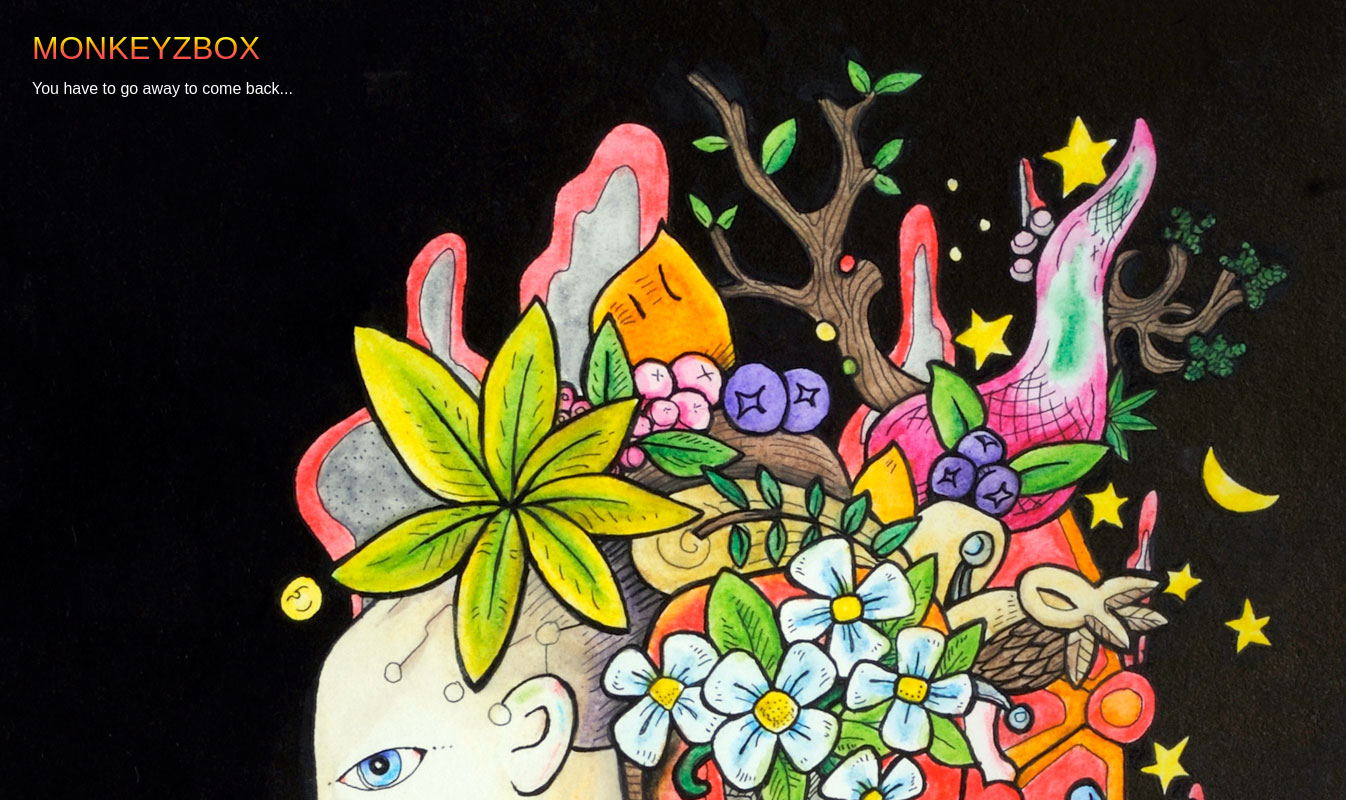
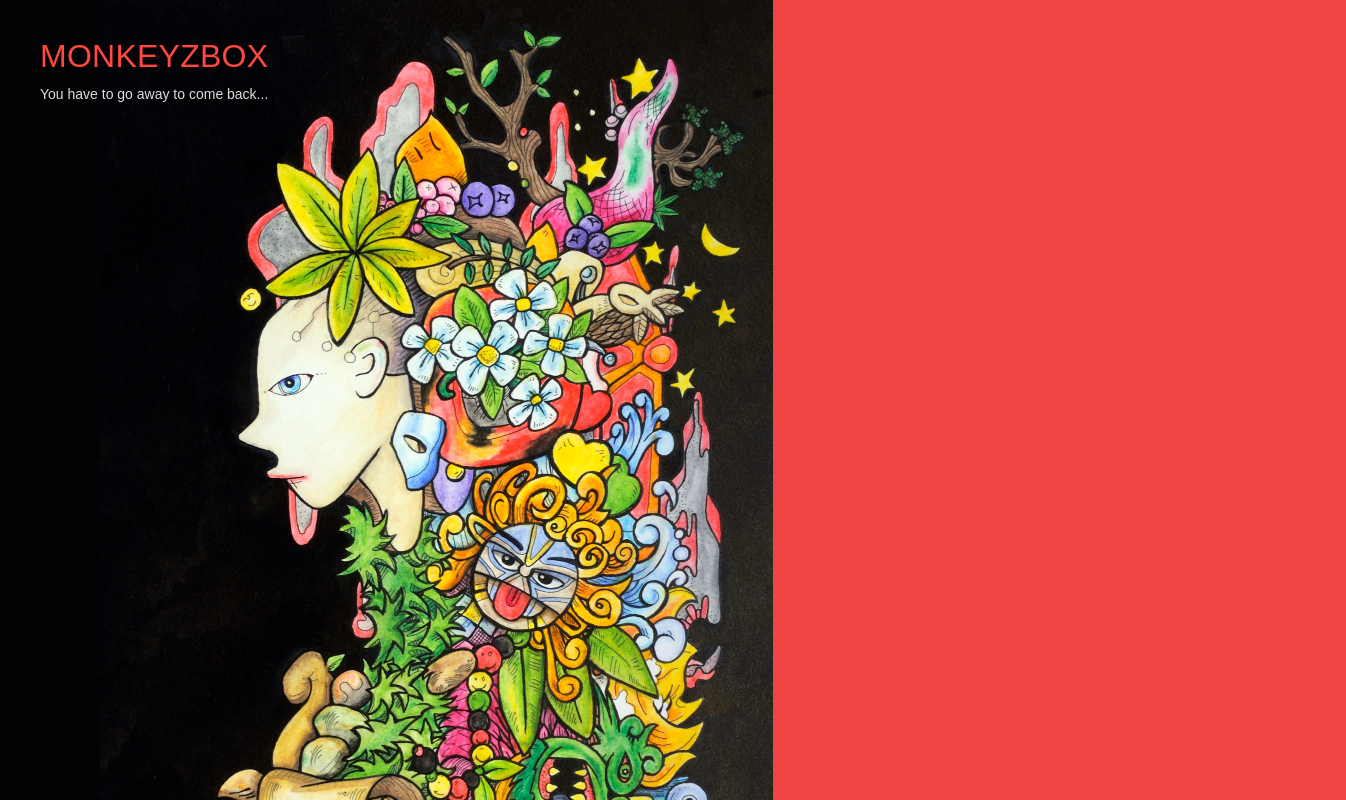
Before and after one commit to LL782/monkeyzbox, a Next.js app: page / in a window 1280 px wide. Shown: the top 800 px of the page, 1346 px wide, since content can reach past the window. Built offline with nearby package versions, Linux system fonts and the light colour scheme.

Commit message:
Red style

```diff
--- a/global-styles.css
+++ b/global-styles.css
@@ -1,5 +1,5 @@
 body {
-  background-color: #050304;
+  background: #e44 linear-gradient(90deg, #030306, #030306, #0000 200px);
   font-family: sans-serif;
   padding: 0;
   margin: 0;
@@ -7,9 +7,22 @@ body {
 
 .posterText {
   position: relative;
-  color: #fff;
-  padding: 2rem;
+  padding: 5vh;
   z-index: 10;
+}
+
+.posterText__heading {
+  color: #fe4840;
+  font-weight: normal;
+  text-transform: uppercase;
+  letter-spacing: 0.25px;
+  line-height: 1;
+  margin: 0;
+}
+
+.posterText__body {
+  color: #ddd;
+  font-size: 0.875rem;
 }
 
 .poster {
@@ -17,31 +30,21 @@ body {
   top: 0;
   right: 0;
   bottom: 0;
-  left: 0;
+  left: 100px;
   z-index: 5;
 }
 
 .poster > div {
-  display: block;
+  background-color: #000;
+  display: block !important;
 }
 
 .poster > div::after {
   content: "";
   position: absolute;
-  right: -3px;
+  right: 0;
   top: 0;
   bottom: 0;
   width: 3px;
-  background: linear-gradient(#fff, #fce60c, #fd9900, #fe5552, #fe4840);
+  background-color: #0006;
 }
-
-.posterText h1 {
-  -webkit-text-fill-color: transparent;
-  background: linear-gradient(#fff, #fce60c, #fd9900, #fe5552, #fe4840 0.9em);
-  background-clip: text;
-  font-weight: normal;
-  text-transform: uppercase;
-  letter-spacing: 0.25px;
-  line-height: 1;
-  margin: 0;
-}
--- a/pages/index.tsx
+++ b/pages/index.tsx
@@ -6,15 +6,16 @@ import Layout from "../components/Layout";
 const IndexPage = () => (
   <Layout title="Monkeyzbox - Positive Vibrations">
     <div className="posterText">
-      <h1>Monkeyzbox</h1>
-      <p>You have to go away to come back...</p>
+      <h1 className="posterText__heading">Monkeyzbox</h1>
+      <p className="posterText__body">You have to go away to come back...</p>
     </div>
     <div className="poster">
       <Image
         src={everythingPassesPoster}
         alt="Artwork background with colourful flowers, hearts and faces on a black background"
         layout="fixed"
-        sizes="1346"
+        width={673}
+        height={1024.5}
       />
     </div>
   </Layout>
```
